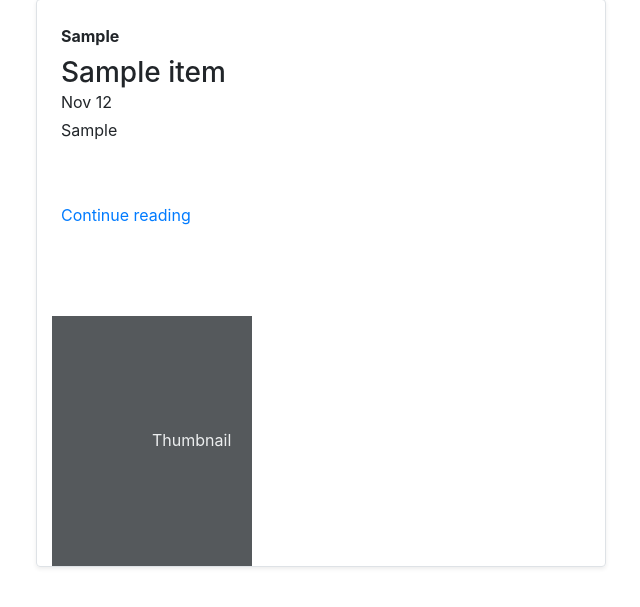
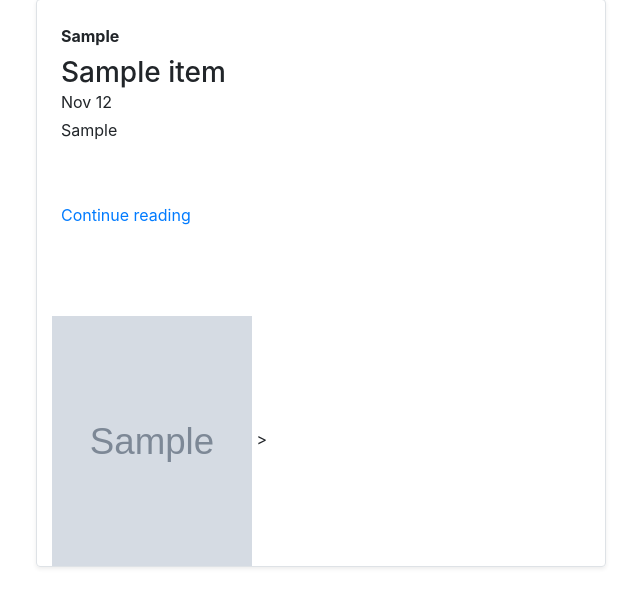
Before and after one commit to HitarthVaghela/E-Commerce-website-using-Django, a Django app: template mac/blog/templates/blog/index.html in a window 1280 px wide. Shown: the part 73-680 px from the top of the page, without its empty margins (34-674 px from the left). Run offline with Django 5.2, Linux system fonts and the light colour scheme; the template is opened without the code that fills it: most values are stand-ins (such as "Sample title", 1, 10 or a date in 2020); grey boxes marked "Sample" are stand-in pictures; some libraries are stand-ins or nearby versions.

Commit message:
Updating Blogpost

```diff
--- a/mac/blog/templates/blog/index.html
+++ b/mac/blog/templates/blog/index.html
@@ -4,7 +4,6 @@
 <div class="container mt-3">
   <div class="row my-2">
   {% for item in myposts %}
-
     <div class="col-md-6">
       <div
         class="row g-0 border rounded overflow-hidden flex-md-row mb-4 shadow-sm h-md-250 position-relative"
@@ -24,20 +23,16 @@
           </a>
         </div>
         <div class="col-auto d-none d-lg-block">
-          <svg
+          <img src="/media/{{item.thumbnail}}"
             class="bd-placeholder-img"
             width="200"
             height="250"
             xmlns="http://www.w3.org/2000/svg"
             role="img"
-            aria-label="Placeholder: Thumbnail"
-            preserveAspectRatio="xMidYMid slice"
-            focusable="false"
+            aria-label="Placeholder: Thumbnail"/>
           >
             <title>Placeholder</title>
-            <rect width="100%" height="100%" fill="#55595c"></rect>
-            <text x="50%" y="50%" fill="#eceeef" dy=".3em">Thumbnail</text>
-          </svg>
+        </img>
         </div>
       </div>
     </div>
```
